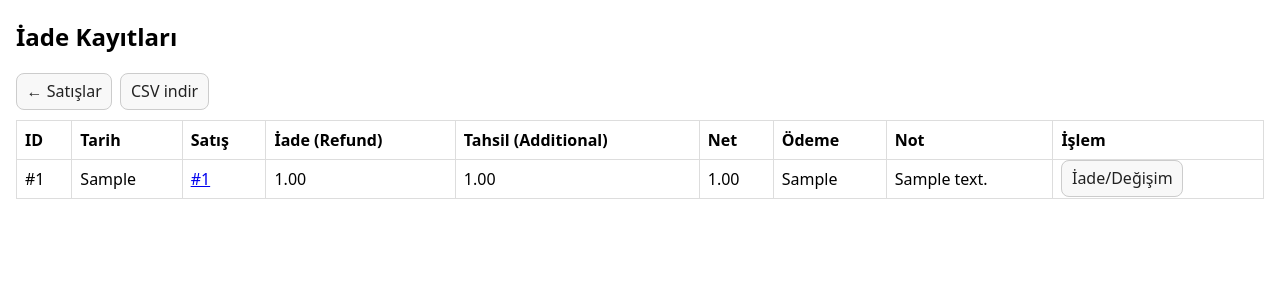
After one commit to berdener/09-08, a Flask app: page /returns in a window 1280 px wide. The commit adds this page. Shown: the top 300 px of the page. Run offline with Flask 3, Linux system fonts and the light colour scheme; the visitor is signed in with stand-in values (Sample User, id 1); tables that the repository leaves empty hold one stand-in row (values such as "Sample post").

Commit message:
İade: /returns listesi ve /reports iade özeti eklendi

```diff
--- a/app.py
+++ b/app.py
@@ -394,11 +394,41 @@ def reports():
     if not session.get('logged_in'):
         return redirect(url_for('login'))
     db = get_db()
-    daily = db.execute("SELECT date(ts) d, SUM(total) t FROM sales WHERE date(ts)=date('now','localtime') GROUP BY d").fetchone()
-    monthly = db.execute("SELECT strftime('%Y-%m', ts) m, SUM(total) t FROM sales WHERE strftime('%Y-%m', ts)=strftime('%Y-%m','now','localtime') GROUP BY m").fetchone()
-    return render_template('reports.html',
-                           daily_total=(daily['t'] if daily and daily['t'] else 0),
-                           monthly_total=(monthly['t'] if monthly and monthly['t'] else 0))
+
+    # Mevcut satış toplamları
+    daily = db.execute(
+        "SELECT date(ts) d, SUM(total) t FROM sales WHERE date(ts)=date('now','localtime') GROUP BY d"
+    ).fetchone()
+    monthly = db.execute(
+        "SELECT strftime('%Y-%m', ts) m, SUM(total) t FROM sales WHERE strftime('%Y-%m', ts)=strftime('%Y-%m','now','localtime') GROUP BY m"
+    ).fetchone()
+
+    # İade özetleri (returns tablosundan)
+    ret_today = db.execute("""
+      SELECT
+        COALESCE(SUM(refund),0)           AS refund,
+        COALESCE(SUM(additional_charge),0) AS additional,
+        COALESCE(SUM(net),0)              AS net
+      FROM returns
+      WHERE date(ts)=date('now','localtime')
+    """).fetchone()
+
+    ret_month = db.execute("""
+      SELECT
+        COALESCE(SUM(refund),0)           AS refund,
+        COALESCE(SUM(additional_charge),0) AS additional,
+        COALESCE(SUM(net),0)              AS net
+      FROM returns
+      WHERE strftime('%Y-%m', ts)=strftime('%Y-%m','now','localtime')
+    """).fetchone()
+
+    return render_template(
+        'reports.html',
+        daily_total=(daily['t'] if daily and daily['t'] else 0),
+        monthly_total=(monthly['t'] if monthly and monthly['t'] else 0),
+        returns_today=ret_today,
+        returns_month=ret_month
+    )
 
 @app.route('/sales')
 def sales_list():
@@ -406,6 +436,38 @@ def sales_list():
         return redirect(url_for('login'))
     rows = get_db().execute('SELECT id, ts, total, payment_method FROM sales ORDER BY id DESC LIMIT 200').fetchall()
     return render_template('sales.html', rows=rows)
+@app.route('/returns')
+def returns_list():
+    if not session.get('logged_in'):
+        return redirect(url_for('login'))
+    rows = get_db().execute("""
+      SELECT id, ts, sale_id, refund, additional_charge, net, payment_method, notes
+      FROM returns
+      ORDER BY id DESC
+      LIMIT 500
+    """).fetchall()
+    return render_template('returns.html', rows=rows)
+
+@app.route('/returns.csv')
+def returns_csv():
+    if not session.get('logged_in'):
+        return redirect(url_for('login'))
+    import csv, io
+    db = get_db()
+    rows = db.execute("""
+      SELECT id, ts, sale_id, refund, additional_charge, net, payment_method, notes
+      FROM returns
+      ORDER BY id DESC
+      LIMIT 10000
+    """).fetchall()
+    buf = io.StringIO()
+    w = csv.writer(buf)
+    w.writerow(['id','ts','sale_id','refund','additional_charge','net','payment_method','notes'])
+    for r in rows:
+        w.writerow([r['id'], r['ts'], r['sale_id'], r['refund'], r['additional_charge'], r['net'], r['payment_method'], r['notes']])
+    from flask import Response
+    return Response(buf.getvalue(), mimetype='text/csv',
+                    headers={'Content-Disposition': 'attachment; filename=returns.csv'})
 
 @app.route('/customers')
 def customers_list():
--- /dev/null
+++ b/templates/returns.html
@@ -0,0 +1,49 @@
+
+<!doctype html><html lang="tr">
+<head>
+  <meta charset="utf-8">
+  <title>İade Listesi</title>
+  <meta name="viewport" content="width=device-width, initial-scale=1">
+  <style>
+    body{font-family:system-ui,Arial;margin:16px}
+    table{border-collapse:collapse;width:100%;margin-top:10px}
+    td,th{border:1px solid #ddd;padding:8px;text-align:left}
+    a.button,button{padding:.4rem .6rem;border:1px solid #ccc;border-radius:8px;background:#f8f8f8;cursor:pointer;text-decoration:none;color:#222}
+    .row{display:flex;gap:8px;align-items:center;flex-wrap:wrap;margin-bottom:10px}
+  </style>
+</head>
+<body>
+  <h2>İade Kayıtları</h2>
+  <div class="row">
+    <a class="button" href="/sales">← Satışlar</a>
+    <a class="button" href="/returns.csv">CSV indir</a>
+  </div>
+
+  <table>
+    <tr>
+      <th>ID</th>
+      <th>Tarih</th>
+      <th>Satış</th>
+      <th>İade (Refund)</th>
+      <th>Tahsil (Additional)</th>
+      <th>Net</th>
+      <th>Ödeme</th>
+      <th>Not</th>
+      <th>İşlem</th>
+    </tr>
+    {% for r in rows %}
+    <tr>
+      <td>#{{ r.id }}</td>
+      <td>{{ r.ts }}</td>
+      <td><a href="/return/{{ r.sale_id }}">#{{ r.sale_id }}</a></td>
+      <td>{{ '%.2f'|format(r.refund or 0) }}</td>
+      <td>{{ '%.2f'|format(r.additional_charge or 0) }}</td>
+      <td>{{ '%.2f'|format(r.net or 0) }}</td>
+      <td>{{ r.payment_method or '-' }}</td>
+      <td>{{ r.notes or '' }}</td>
+      <td><a class="button" href="/return/{{ r.sale_id }}">İade/Değişim</a></td>
+    </tr>
+    {% endfor %}
+  </table>
+</body>
+</html>
```
Also changed, not shown: templates/reports.html (+15 -0 lines).
